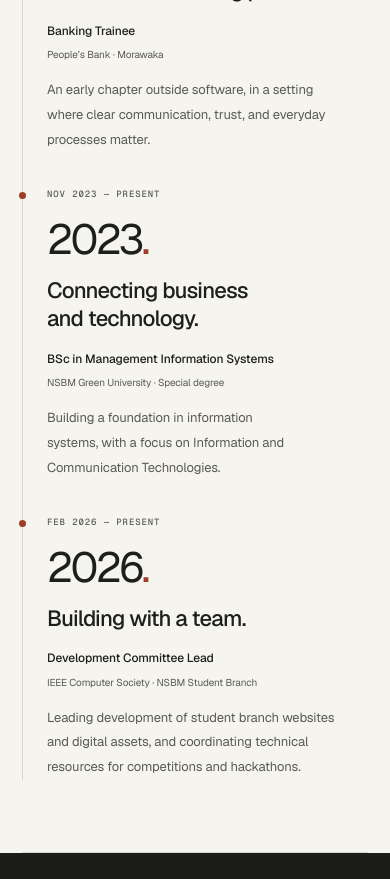
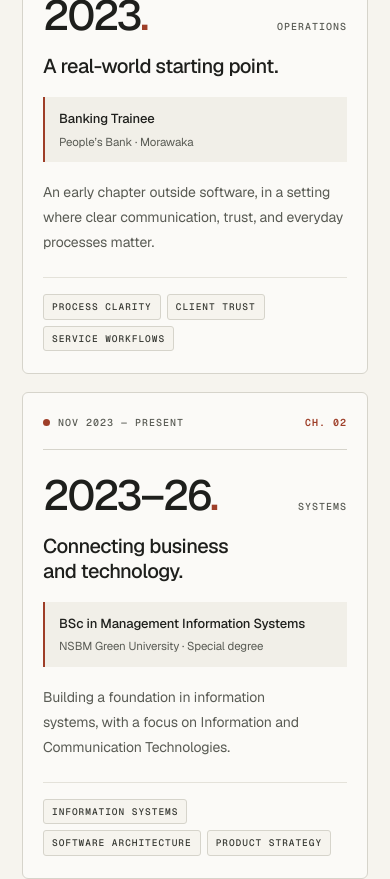
Before and after one commit to tharinduxn/tharindunimesh.com, a Next.js app: page / in a window 390 px wide. Shown: the part 6200-7079 px from the top of the page. Built offline with nearby package versions, Linux system fonts and the light colour scheme.

Commit message:
feat(experience): add growth-focused timeline

```diff
--- a/app/styles/experience.css
+++ b/app/styles/experience.css
@@ -4,111 +4,126 @@
 .milestones {
   display: grid;
   grid-template-columns: repeat(3, 1fr);
+  gap: 28px;
   padding: 0;
-  margin: 65px 0 0;
+  margin: 48px 0 0;
   list-style: none;
 }
 .milestones li {
-  padding: 0 36px 0 0;
+  display: flex;
+  flex-direction: column;
+  padding: 28px;
+  border: 1px solid var(--line);
+  border-radius: var(--radius-sm);
+  background: var(--surface-elevated);
 }
-.milestones li + li {
-  padding-left: 26px;
-}
-.milestones li:last-child {
-  padding-right: 0;
+.milestone-top {
+  display: flex;
+  justify-content: space-between;
+  align-items: center;
+  gap: 12px;
+  padding-bottom: 18px;
+  border-bottom: 1px solid var(--line);
+  color: var(--muted);
+  font-size: 10px;
 }
 .milestone-date {
-  position: relative;
-  padding-top: 26px;
-  border-top: 1px solid var(--line);
-  color: var(--muted);
-  font-size: 9px;
+  display: inline-flex;
+  align-items: center;
+  gap: 8px;
 }
 .milestone-dot {
-  position: absolute;
-  top: -4px;
-  left: 0;
   width: 7px;
   height: 7px;
   background: var(--accent);
   border-radius: 50%;
+  flex-shrink: 0;
+}
+.milestone-chapter {
+  color: var(--accent);
+  font-weight: 600;
+}
+.milestone-year-row {
+  display: flex;
+  justify-content: space-between;
+  align-items: baseline;
+  gap: 12px;
+  margin: 24px 0 18px;
 }
 .milestone-year {
   display: block;
-  font-size: 68px;
+  font-size: clamp(44px, 4.5vw, 60px);
   line-height: 1;
-  letter-spacing: -0.06em;
-  margin: 24px 0;
+  letter-spacing: -0.055em;
+  font-weight: 500;
+}
+.milestone-domain {
+  color: var(--muted);
+  font-size: 10px;
 }
 .milestones h3 {
   font-size: 21px;
   font-weight: 500;
-  line-height: 1.3;
-  letter-spacing: -0.035em;
-  max-width: 230px;
-  margin-bottom: 22px;
+  line-height: 1.25;
+  letter-spacing: var(--tracking-subhead);
+  margin-bottom: 18px;
 }
 .milestone-role {
-  font-size: 12px;
+  padding: 12px 14px;
+  border-left: 2px solid var(--accent);
+  background: var(--surface-subtle);
+  font-size: 13px;
   font-weight: 500;
-  line-height: 1.7;
+  line-height: 1.5;
 }
 .milestone-role > span {
   display: block;
-  font-size: 10px;
+  font-size: 11.5px;
   color: var(--muted);
   font-weight: 400;
-  margin-top: 5px;
+  margin-top: 4px;
 }
 .milestones p {
-  font-size: 13px;
+  font-size: 14px;
   color: var(--muted);
-  line-height: 1.9;
+  line-height: 1.8;
+  margin-top: 18px;
+  flex-grow: 1;
+}
+.milestone-tags {
+  display: flex;
+  flex-wrap: wrap;
+  gap: 6px;
   margin-top: 22px;
-  max-width: 300px;
+  padding-top: 16px;
+  border-top: 1px solid var(--line-subtle);
+}
+.milestone-tags span {
+  font-size: 9.5px;
+  padding: 4px 8px;
+  border: 1px solid var(--line);
+  border-radius: var(--radius-xs);
+  background: var(--paper);
+  color: var(--ink-secondary);
 }
 @media (max-width: 1000px) {
-  .milestones li {
-    padding-right: 20px;
-  }
-  .milestones li + li {
-    padding-left: 12px;
-  }
-  .milestone-year {
-    font-size: 56px;
+  .milestones {
+    grid-template-columns: 1fr;
+    gap: 20px;
   }
 }
 @media (max-width: 600px) {
   .milestones {
-    grid-template-columns: 1fr;
-    margin-top: 38px;
+    margin-top: 32px;
+    gap: 18px;
   }
-  .milestones li,
-  .milestones li + li {
-    padding: 0 0 35px 24px;
-    border-left: 1px solid var(--line);
-  }
-  .milestone-date {
-    border: 0;
-    padding: 0;
-  }
-  .milestone-dot {
-    top: 5px;
-    left: -28px;
+  .milestones li {
+    padding: 22px 20px;
   }
   .milestone-year {
     font-size: 42px;
-    margin: 16px 0;
   }
   .milestones h3 {
-    font-size: 22px;
-    max-width: none;
-    margin-bottom: 16px;
-  }
-  .milestones p {
-    margin-top: 15px;
-  }
-  .milestones li:last-child {
-    padding-bottom: 0;
+    font-size: 20px;
   }
 }
--- a/components/experience.tsx
+++ b/components/experience.tsx
@@ -1,30 +1,39 @@
 const milestones = [
   {
+    chapter: "01",
     period: "Mar — Sep 2023",
     year: "2023",
+    domain: "Operations",
     theme: "A real-world starting point.",
     role: "Banking Trainee",
     organisation: "People’s Bank · Morawaka",
     description:
       "An early chapter outside software, in a setting where clear communication, trust, and everyday processes matter.",
+    focus: ["Process clarity", "Client trust", "Service workflows"],
   },
   {
+    chapter: "02",
     period: "Nov 2023 — Present",
-    year: "2023",
+    year: "2023–26",
+    domain: "Systems",
     theme: "Connecting business and technology.",
     role: "BSc in Management Information Systems",
     organisation: "NSBM Green University · Special degree",
     description:
       "Building a foundation in information systems, with a focus on Information and Communication Technologies.",
+    focus: ["Information systems", "Software architecture", "Product strategy"],
   },
   {
+    chapter: "03",
     period: "Feb 2026 — Present",
     year: "2026",
+    domain: "Leadership",
     theme: "Building with a team.",
     role: "Development Committee Lead",
     organisation: "IEEE Computer Society · NSBM Student Branch",
     description:
       "Leading development of student branch websites and digital assets, and coordinating technical resources for competitions and hackathons.",
+    focus: ["Technical leadership", "Web platforms", "Team coordination"],
   },
 ];
 
@@ -47,28 +56,40 @@ export function Experience() {
           </h2>
         </div>
         <p>
-          Learning how things work.
-          <br />
-          Then learning how to make them better.
+          Learning how real-world processes work, studying the systems behind them, and leading
+          teams that build for people.
         </p>
       </div>
       <ol className="milestones">
         {milestones.map((milestone) => (
           <li data-reveal key={milestone.role}>
-            <div className="milestone-date eyebrow">
-              <span className="milestone-dot" />
-              {milestone.period}
+            <div className="milestone-top eyebrow">
+              <span className="milestone-date">
+                <span className="milestone-dot" aria-hidden="true" />
+                {milestone.period}
+              </span>
+              <span className="milestone-chapter">CH. {milestone.chapter}</span>
             </div>
-            <span className="milestone-year" aria-hidden="true">
-              {milestone.year}
-              <span className="accent">.</span>
-            </span>
+            <div className="milestone-year-row" aria-hidden="true">
+              <span className="milestone-year">
+                {milestone.year}
+                <span className="accent">.</span>
+              </span>
+              <span className="eyebrow milestone-domain">{milestone.domain}</span>
+            </div>
             <h3>{milestone.theme}</h3>
             <div className="milestone-role">
               {milestone.role}
               <span>{milestone.organisation}</span>
             </div>
             <p>{milestone.description}</p>
+            <div className="milestone-tags" aria-label={`Focus areas for ${milestone.role}`}>
+              {milestone.focus.map((item) => (
+                <span key={item} className="eyebrow">
+                  {item}
+                </span>
+              ))}
+            </div>
           </li>
         ))}
       </ol>
```
